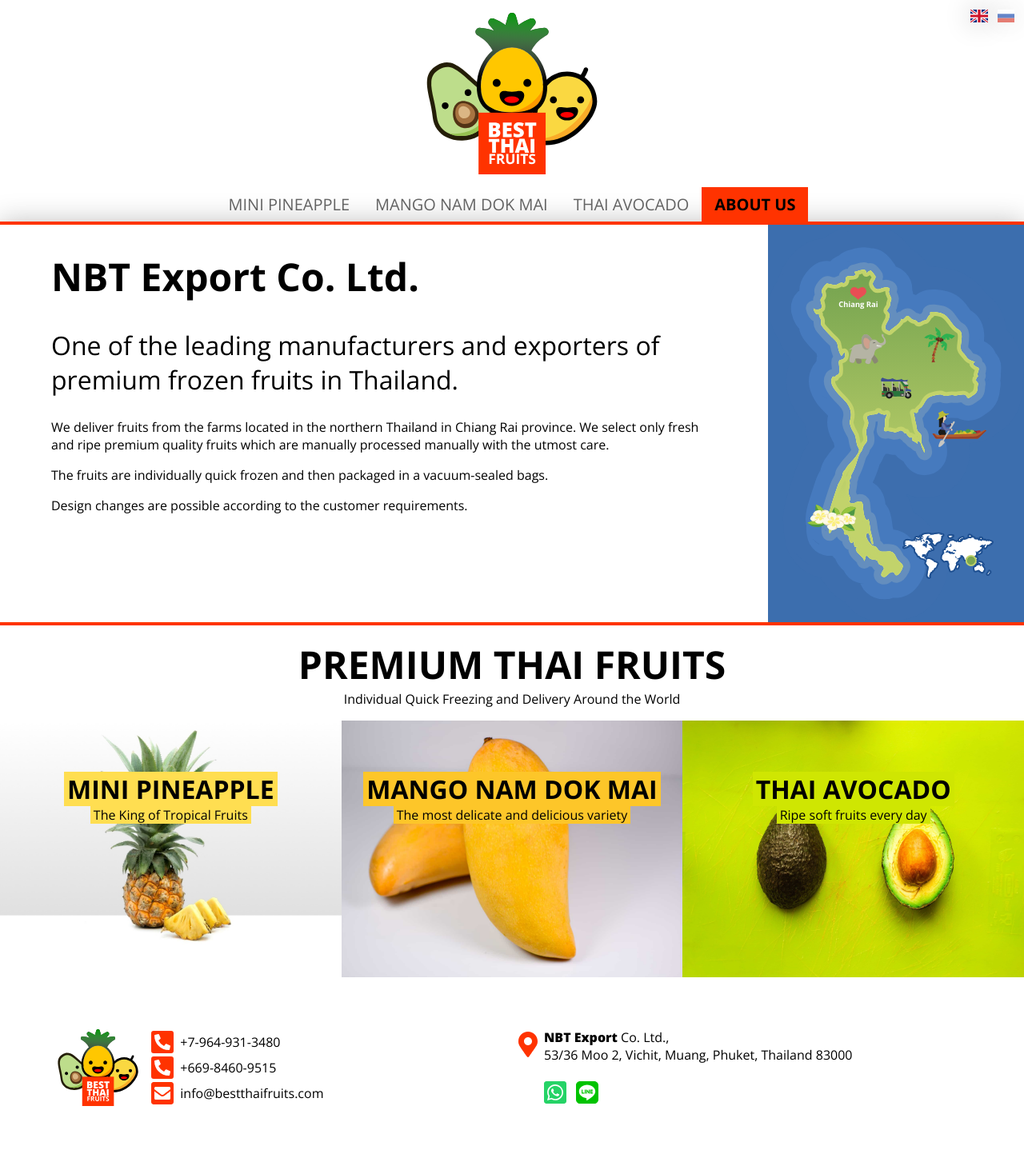
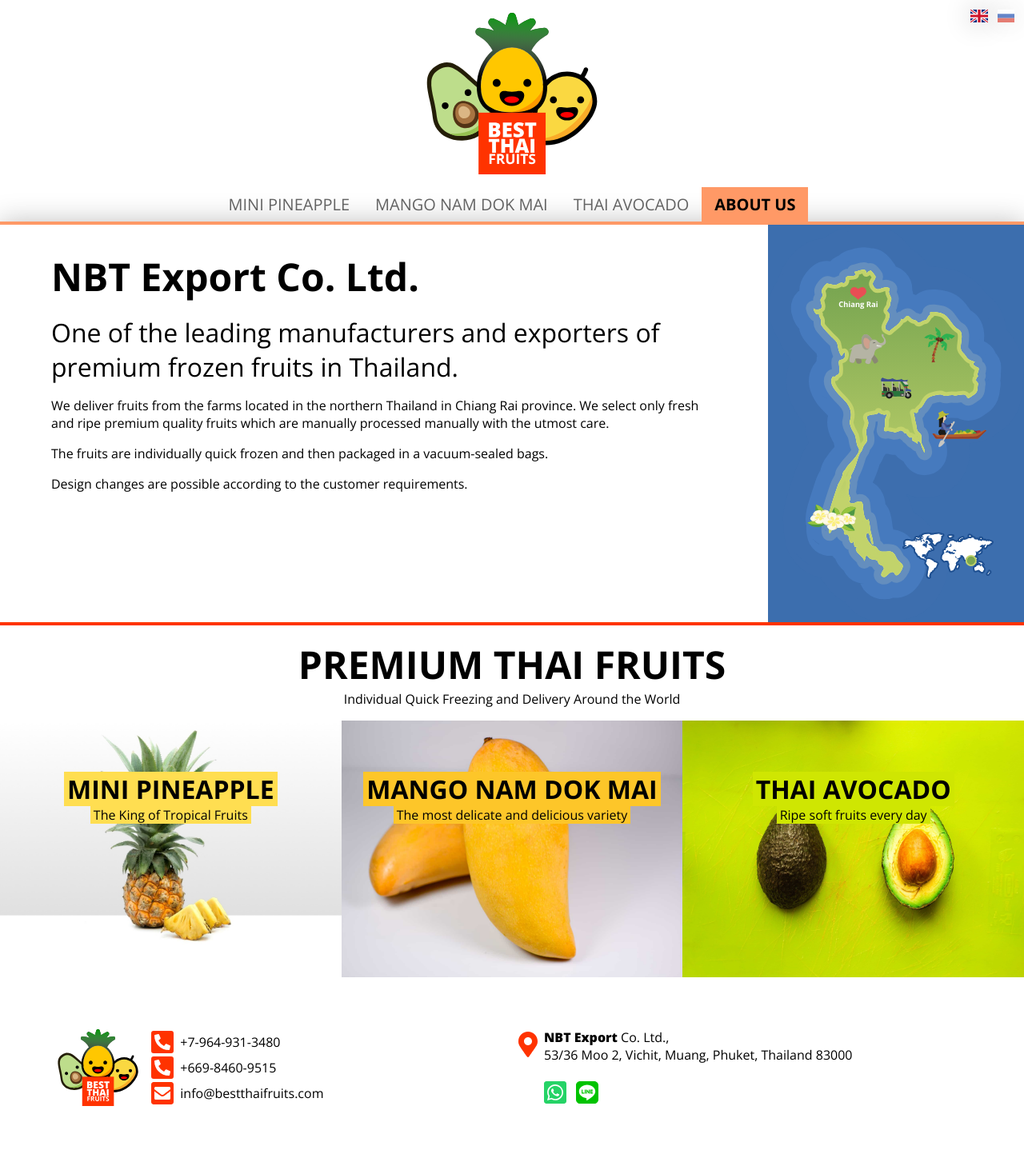
Before and after one commit to firedev/bestthaifruits.github.io, a Jekyll site: the page built from en.about.markdown, in a window 1280 px wide. Shown: the whole page at 80% size. Built offline with Jekyll 4.4.1, drawn with Linux system fonts in a browser that asks for light colours; nearby versions of some CDN libraries; a style sheet for code colours, icons or effects is not loaded.

Commit message:
lighter colors

```diff
--- a/_layouts/about.html
+++ b/_layouts/about.html
@@ -2,7 +2,7 @@
 layout: default
 ---
 <div class="md-flex container mx-auto">
-  <div class="col auto bg-white px2 md-px4 pb4">
+  <div class="col auto bg-white px2 md-px4 py3">
     {{ content }}
   </div>
   <div class="col col-3 bg-navy flex align-center">
--- a/_layouts/fruit.html
+++ b/_layouts/fruit.html
@@ -76,7 +76,7 @@
 </div>
 
 <div class="flex container mx-auto">
-  <div class="col col-12 auto bg-white px2 md-px4">
+  <div class="col col-12 auto bg-white px2 md-px4 py3">
     <article>
       <header>
         <h1 class="h1 bold uppercase">{{ page.title | escape }}</h1>
--- a/en.about.markdown
+++ b/en.about.markdown
@@ -3,6 +3,7 @@
 permalink: /about
 layout: about
 title: About us
+slug: light-orange
 ---
 
 {: .bold }
--- a/fruits.css
+++ b/fruits.css
@@ -3,7 +3,7 @@
 body { min-height: 100%; margin: 0; padding: 0; font-family: "Open Sans", sans-serif; }
 /* html, body { background-image: linear-gradient(#5ccaf3, #d7f0fe); } */
 body { xbackground: url(/images/body.svg) bottom center no-repeat; background-size: cover; }
-h1, h2, h3 { margin-top: 2rem }
+h1, h2, h3 { margin-top: 0; margin-bottom: 1rem; }
 h1, .h1 { font-size: 1.75rem }
 h2, .h2 { font-size: 1.5rem }
 h3, .h3 { font-size: 1.25rem }
@@ -53,6 +53,7 @@
 .whatsapp-color { color: #25D366 }
 .line-color { color: #00C300; }
 .orange { color: #ff3300 }
+.bg-light-orange { background-color: #ff9966; }
 .bg-orange { background-color: #ff3300 }
 .bg-white { background-color: #fff; }
 .bg-avocado { background-color: #cfe602; }
@@ -162,6 +163,8 @@
   .icon { font-size: 2rem; }
 
   .md-px4 { padding-left: 4rem; padding-right: 4rem; }
+  .md-py3 { padding-top: 2rem; padding-bottom: 2rem; }
+  .md-py4 { padding-top: 4rem; padding-bottom: 4rem; }
   .md-flex { display: flex }
   .md-flex-column { flex-direction: column }
   .md-show { display: block }
--- a/ru.about.markdown
+++ b/ru.about.markdown
@@ -3,6 +3,7 @@
 permalink: /ru/about
 layout: about
 title: О нас
+slug: light-orange
 ---
 
 {: .bold }
```
